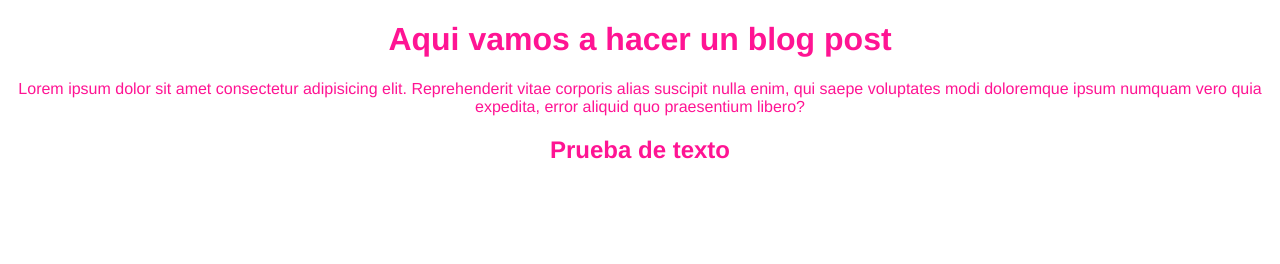
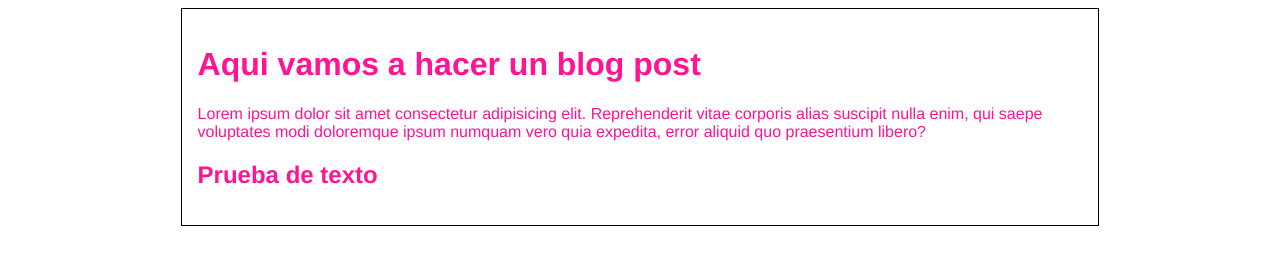
Before and after one commit to iepenaranda/hyperblog, a plain HTML site: page blogpost.html in a window 1280 px wide. Drawn offline with Linux system fonts and the light colour scheme.

Commit message:
Commit al master del blogpost, version mas reciente

```diff
--- a/blogpost.html
+++ b/blogpost.html
@@ -8,8 +8,12 @@
     <title>Document</title>
 </head>
 <body>
-    <h1>Aqui vamos a hacer un blog post</h1>
-    <p>Lorem ipsum dolor sit amet consectetur adipisicing elit. Reprehenderit vitae corporis alias suscipit nulla enim, qui saepe voluptates modi doloremque ipsum numquam vero quia expedita, error aliquid quo praesentium libero?</p>
-    <h2>Prueba de texto</h2>
+    <div id="container">
+        <div id="post">
+            <h1>Aqui vamos a hacer un blog post</h1>
+            <p>Lorem ipsum dolor sit amet consectetur adipisicing elit. Reprehenderit vitae corporis alias suscipit nulla enim, qui saepe voluptates modi doloremque ipsum numquam vero quia expedita, error aliquid quo praesentium libero?</p>
+            <h2>Prueba de texto</h2>
+        </div>
+    </div>
 </body>
 </html>
--- a/css/styles.css
+++ b/css/styles.css
@@ -1,5 +1,13 @@
-body{
-    color: deeppink;
-    text-align: center;
-    font-family: Helvetica, sans-serif;
+body {
+  color: deeppink;
+  text-align: center;
+  font-family: Helvetica, sans-serif;
 }
+
+#container {
+    width: 70%;
+    padding: 1em;
+    text-align: left;
+    border: 1px solid black;
+    margin: 0 auto;
+}
```
Also changed, not shown: file.txt (deleted).
